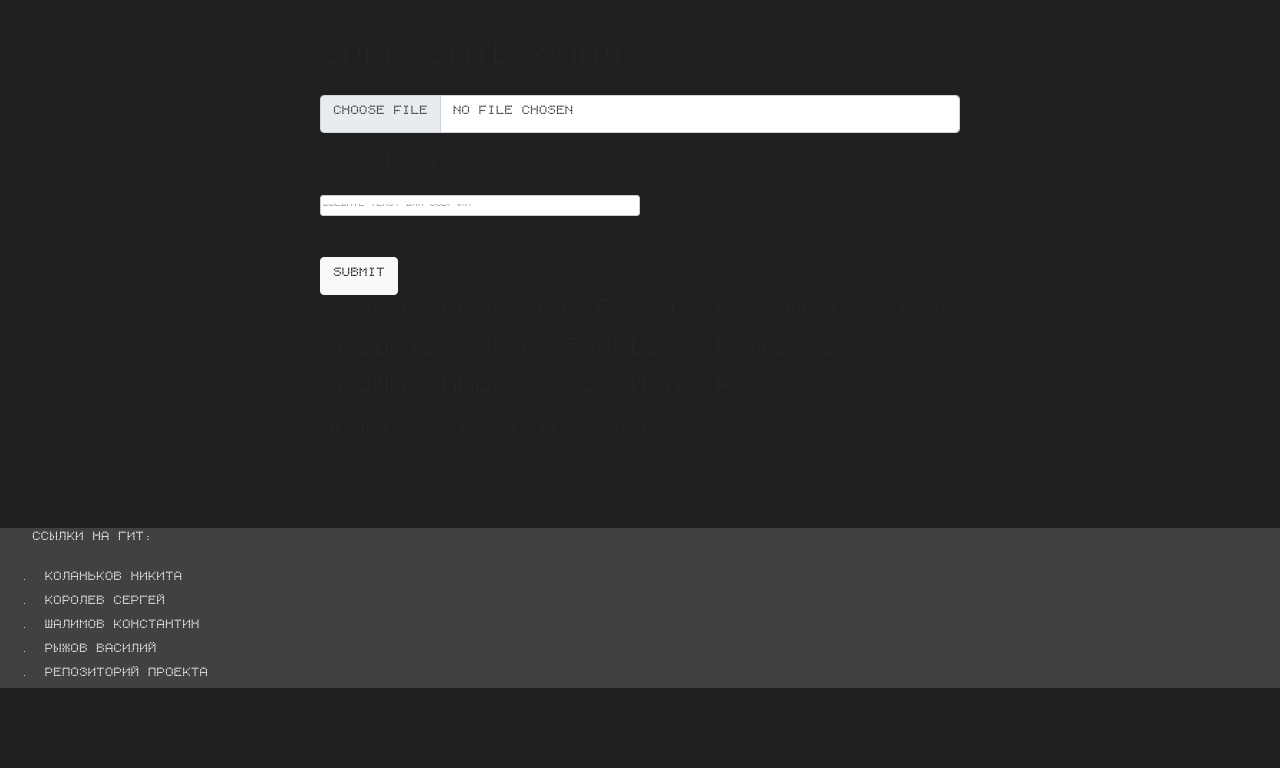
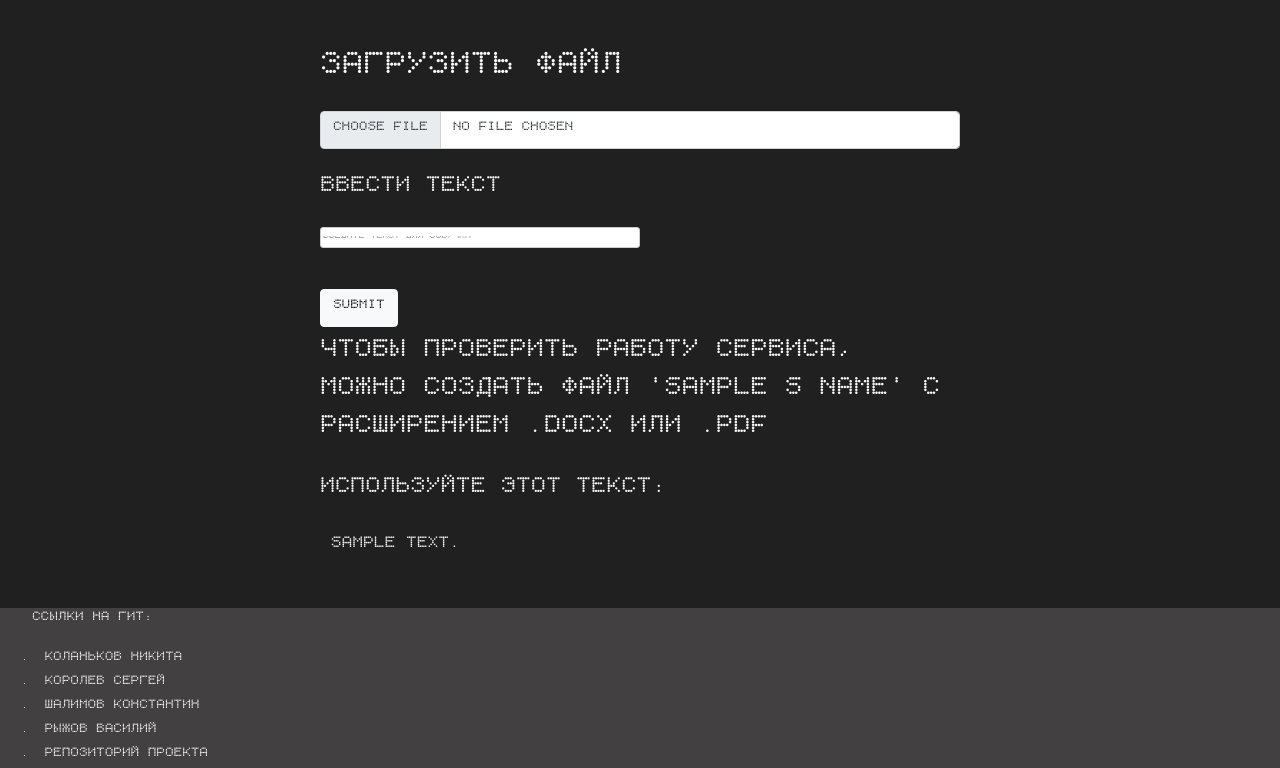
Before and after one commit to NonHexagon/Text_to_audio_service, a Flask app: template Сайт/templates/uploader.html in a window 1280 px wide. Shown: the part 118-886 px from the top of the page. Before the commit the page ends 806 px from the top, so only its background shows below. Run offline with Flask 3, Linux system fonts and the light colour scheme; the template is opened without the code that fills it: most values are stand-ins (such as "Sample title", 1, 10 or a date in 2020); some libraries are stand-ins or nearby versions.

Commit message:
Update uploader.html

```diff
--- a/Сайт/templates/uploader.html
+++ b/Сайт/templates/uploader.html
@@ -4,7 +4,7 @@
 {%endblock%}
 {%block section%}
 {% if error %}
-    <p class=error><strong style="color: red;">Произошла ошибка:</strong> {{ error }}</p>
+    <p class=error style="color: white;"><strong style="color: red;">Произошла ошибка:</strong > {{ error }}</p>
   {% endif %}
 <div class="container">
 
@@ -13,11 +13,12 @@
       <form action = "http://localhost:5000/uploader" method = "POST"
          enctype = "multipart/form-data">
           <div class="mb-3">
-              <label><h1>Загрузить файл</h1></label>
+
+              <label><h1 class="me-3 py-2 text-light text-decoration-none">Загрузить файл</h1></label>
             <input class="form-control" type="file" id="formFile" name = "file" accept=".pdf, .docx, .txt">
           </div>
           <div>
-              <label><h3>Ввести текст</h3></label><br>
+              <label><h3 class="me-3 py-2 text-light text-decoration-none">Ввести текст</h3></label><br>
             <input type="text" id="inp_text" name="inp_text" placeholder="Введите текст для озвучки" style="width: 50%;">
           </div>
           <br>
@@ -25,9 +26,9 @@
       </form>
 </div>
 <div>
-    <h2>Чтобы проверить работу сервиса, можно создать файл '{{ s_name }}' с расширением .docx или .pdf</h2>
-    <h3>Используйте этот текст:</h3>
-    <p id="just-new-line"> {{ text }} </p>
+    <h2 class="me-3 py-2 text-light text-decoration-none">Чтобы проверить работу сервиса, можно создать файл '{{ s_name }}' с расширением .docx или .pdf</h2>
+    <h3 class="me-3 py-2 text-light text-decoration-none">Используйте этот текст:</h3>
+    <p id="just-new-line" class="me-3 py-2 text-light text-decoration-none"> {{ text }} </p>
 </div>
 {% endblock %}
 
```
